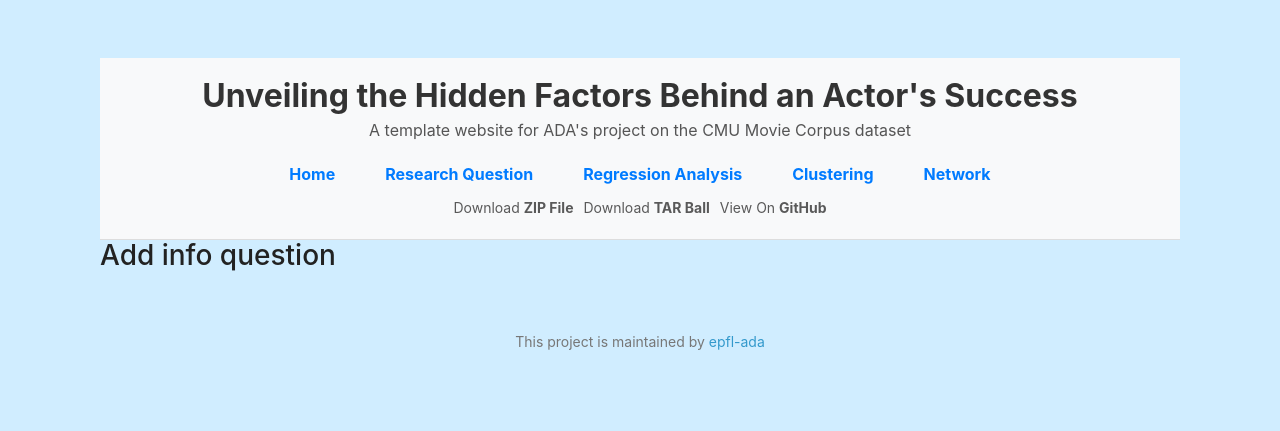
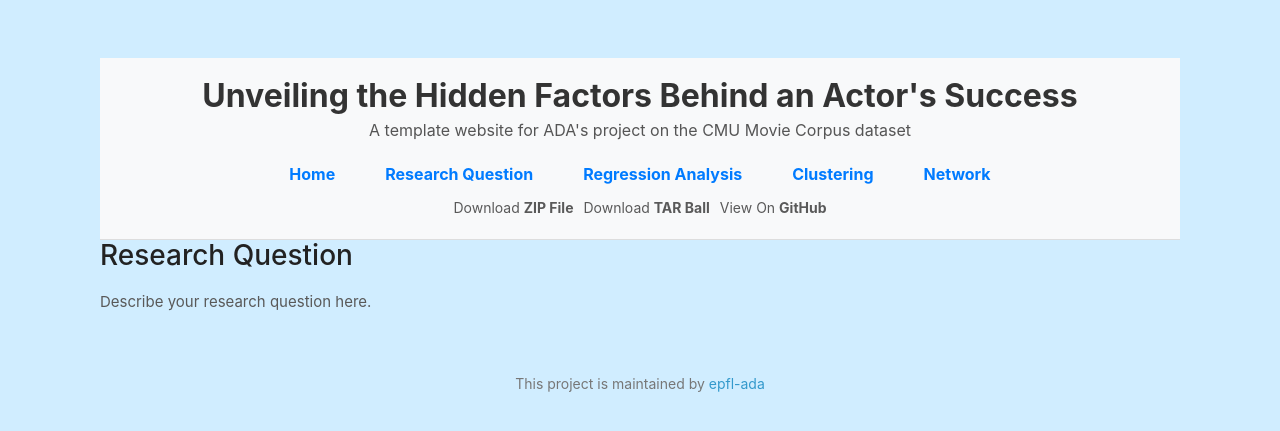
Before and after one commit to epfl-ada/ada-2024-project-arabsdatascientists2024, a Jekyll site: the page built from research-question.md, in a window 1280 px wide. Shown: the top 431 px of the page. Built offline with Jekyll 4.4.1, drawn with Linux system fonts in a browser that asks for light colours; our own code applies the rules of GitHub Pages for plain Markdown files.

Commit message:
Update research-question.md

```diff
--- a/research-question.md
+++ b/research-question.md
@@ -1,5 +1,9 @@
 ---
 layout: default
+title: Research Question
+permalink: /research-question/
 ---
 
-# Add info question
+# Research Question
+
+Describe your research question here.
```
